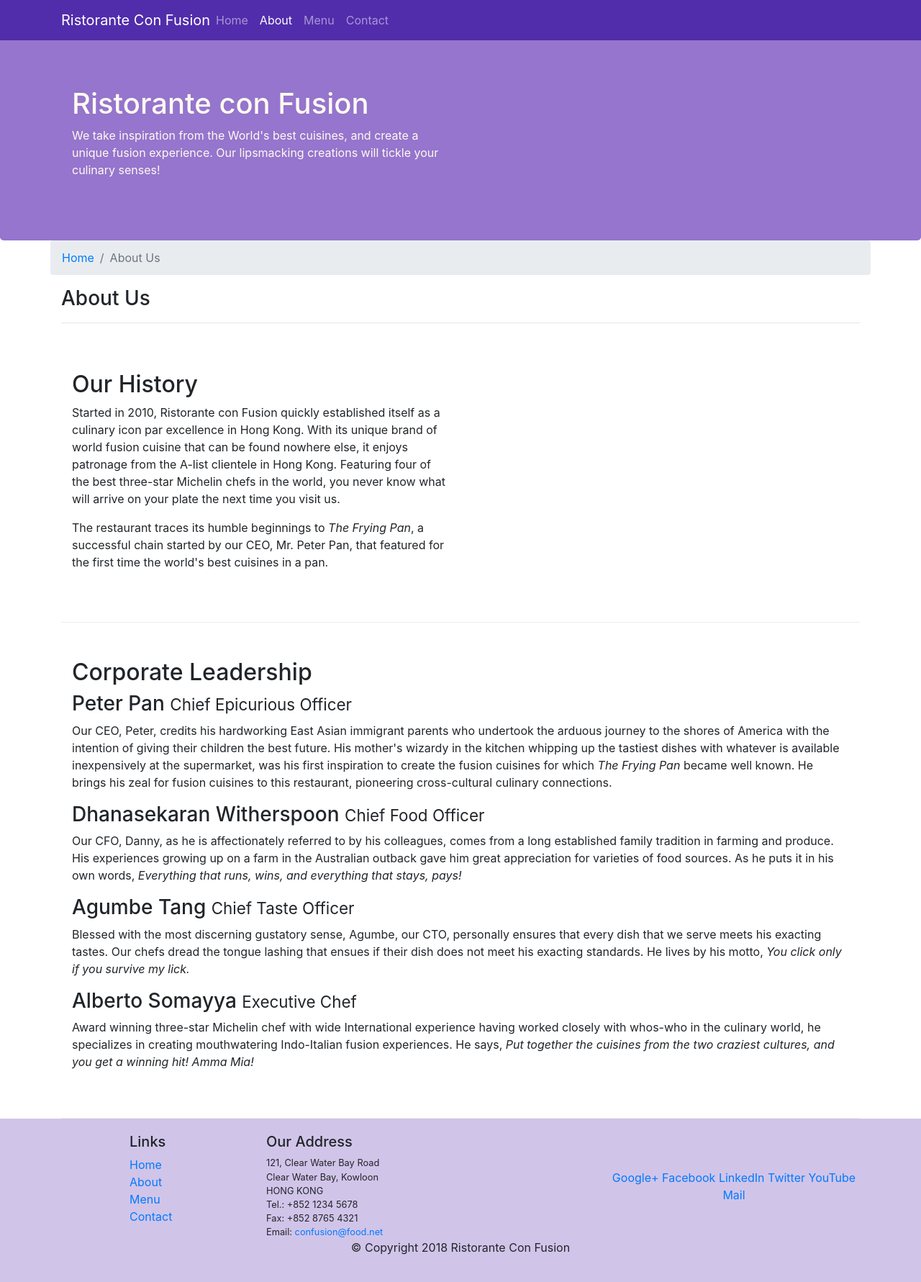
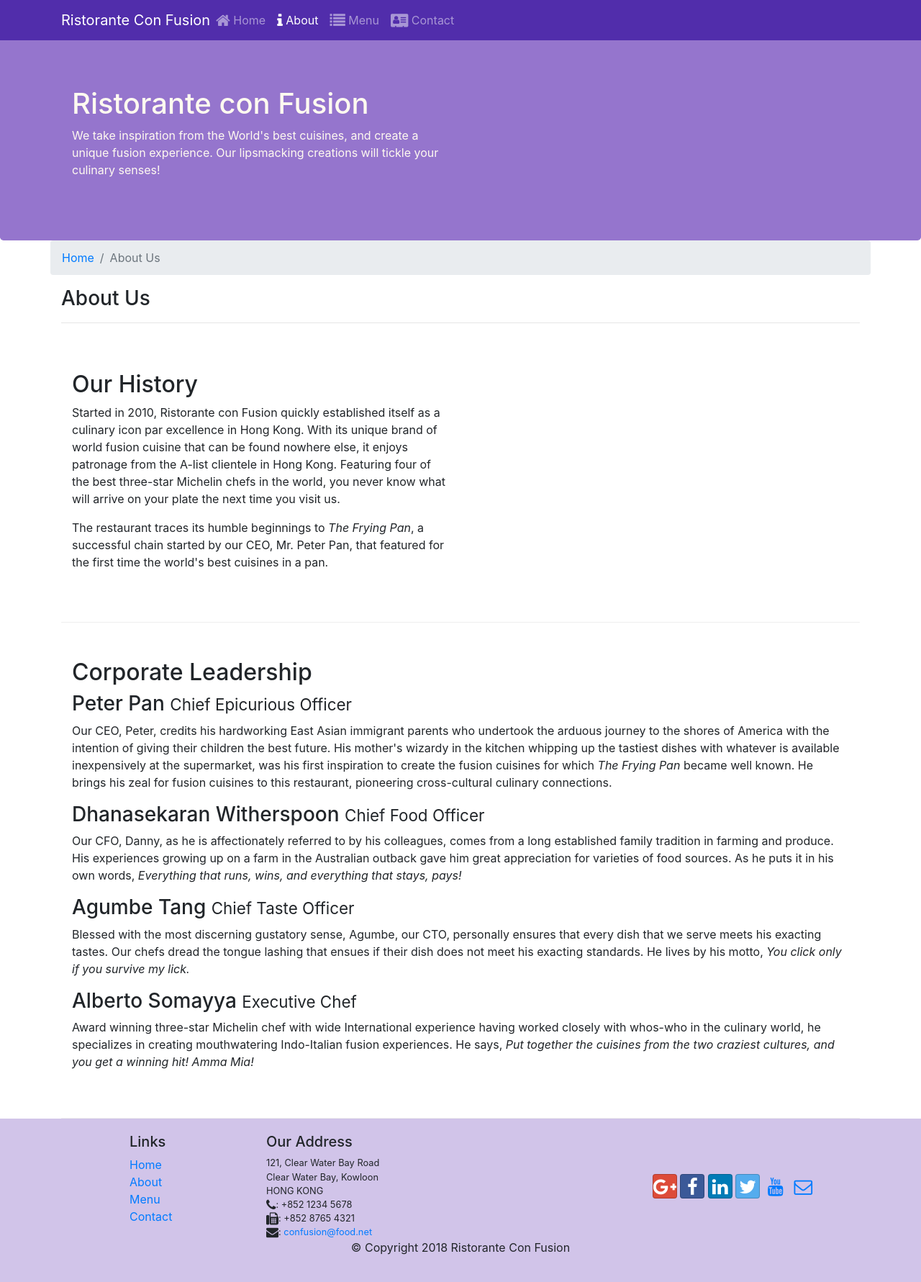
Before and after one commit to Shakirmsq/Front-End-Web-UI-Frameworks-and-Tools, a website: page aboutus.html in a window 1280 px wide. Shown: the whole page at 72% size. Drawn offline with nearby package versions, Linux system fonts and the light colour scheme.

Commit message:
Icon Fonts

```diff
--- a/aboutus.html
+++ b/aboutus.html
@@ -9,7 +9,10 @@
 
     <!-- Bootstrap CSS -->
     <link rel="stylesheet" href="node_modules/bootstrap/dist/css/bootstrap.min.css">
+    <link rel="stylesheet" href="node_modules/font-awesome/css/font-awesome.min.css">
+    <link rel="stylesheet" href="node_modules/bootstrap-social/bootstrap-social.css">
     <link rel="stylesheet" href="css/styles.css">
+
     <title>Ristorante Con Fusion: About Us</title>
 
 </head>
@@ -28,19 +31,10 @@
 
             <div class="collapse navbar-collapse" id="Navbar">
                 <ul class="navbar-nav mr-auto">
-                    <li class="nav-item">
-                        <a href="./index.html" class="nav-link">Home</a>
-                    </li>
-                    <li class="nav-item active">
-                        <a href="#" class="nav-link">About</a>
-                    </li>
-                    <li class="nav-item">
-                        <a href="#" class="nav-link">Menu</a>
-                    </li>
-                    <li class="nav-item">
-                        <a href="#" class="nav-link">Contact</a>
-                    </li>
-
+                    <li class="nav-item"><a class="nav-link" href="./index.html"><span class="fa fa-home fa-lg"></span> Home</a></li>
+                    <li class="nav-item active"><a class="nav-link" href="#"><span class="fa fa-info fa-lg"></span> About</a></li>
+                    <li class="nav-item"><a class="nav-link" href="#"><span class="fa fa-list fa-lg"></span> Menu</a></li>
+                    <li class="nav-item"><a class="nav-link" href="#"><span class="fa fa-address-card fa-lg"></span> Contact</a></li>
                 </ul>
             </div>
         </div>
@@ -123,19 +117,19 @@
 		              121, Clear Water Bay Road<br>
 		              Clear Water Bay, Kowloon<br>
 		              HONG KONG<br>
-		              Tel.: +852 1234 5678<br>
-		              Fax: +852 8765 4321<br>
-		              Email: <a href="mailto:confusion@food.net">confusion@food.net</a>
+		              <i class="fa fa-phone fa-lg"></i>: +852 1234 5678<br>
+		              <i class="fa fa-fax fa-lg"></i>: +852 8765 4321<br>
+		              <i class="fa fa-envelope fa-lg"></i>: <a href="mailto:confusion@food.net">confusion@food.net</a>
 		           </address>
                 </div>
                 <div class="col-12 col-sm-4 align-self-center">
                     <div class="text-center">
-                        <a href="http://google.com/+">Google+</a>
-                        <a href="http://www.facebook.com/profile.php?id=">Facebook</a>
-                        <a href="http://www.linkedin.com/in/">LinkedIn</a>
-                        <a href="http://twitter.com/">Twitter</a>
-                        <a href="http://youtube.com/">YouTube</a>
-                        <a href="mailto:">Mail</a>
+                        <a class="btn btn-social-icon btn-google" href="http://google.com/+"><i class="fa fa-google-plus fa-lg"></i> </a>
+                        <a class="btn btn-social-icon btn-facebook" href="http://www.facebook.com/profile.php?id="><i class="fa fa-facebook fa-lg"></i> </a>
+                        <a class="btn btn-social-icon btn-linkedin" href="http://www.linkedin.com/in/"><i class="fa fa-linkedin fa-lg"></i> </a>
+                        <a class="btn btn-social-icon btn-twitter" href="http://twitter.com/"><i class="fa fa-twitter fa-lg"></i> </a>
+                        <a class="btn btn-social-icon btn-youtube" href="http://youtube.com/"><i class="fa fa-youtube fa-lg"> </i></a>
+                        <a class="btn btn-social-icon" href="mailto:"><i class="fa fa-envelope-o"></i></a>
                     </div>
                 </div>
             </div>
--- a/package.json
+++ b/package.json
@@ -15,6 +15,8 @@
   },
   "dependencies": {
     "bootstrap": "^4.0.0",
+    "bootstrap-social": "^5.1.1",
+    "font-awesome": "^4.7.0",
     "jquery": "^3.3.1",
     "popper.js": "^1.12.9"
   }
```
Also changed, not shown: index.html (+16 -13 lines), 1 other file.
